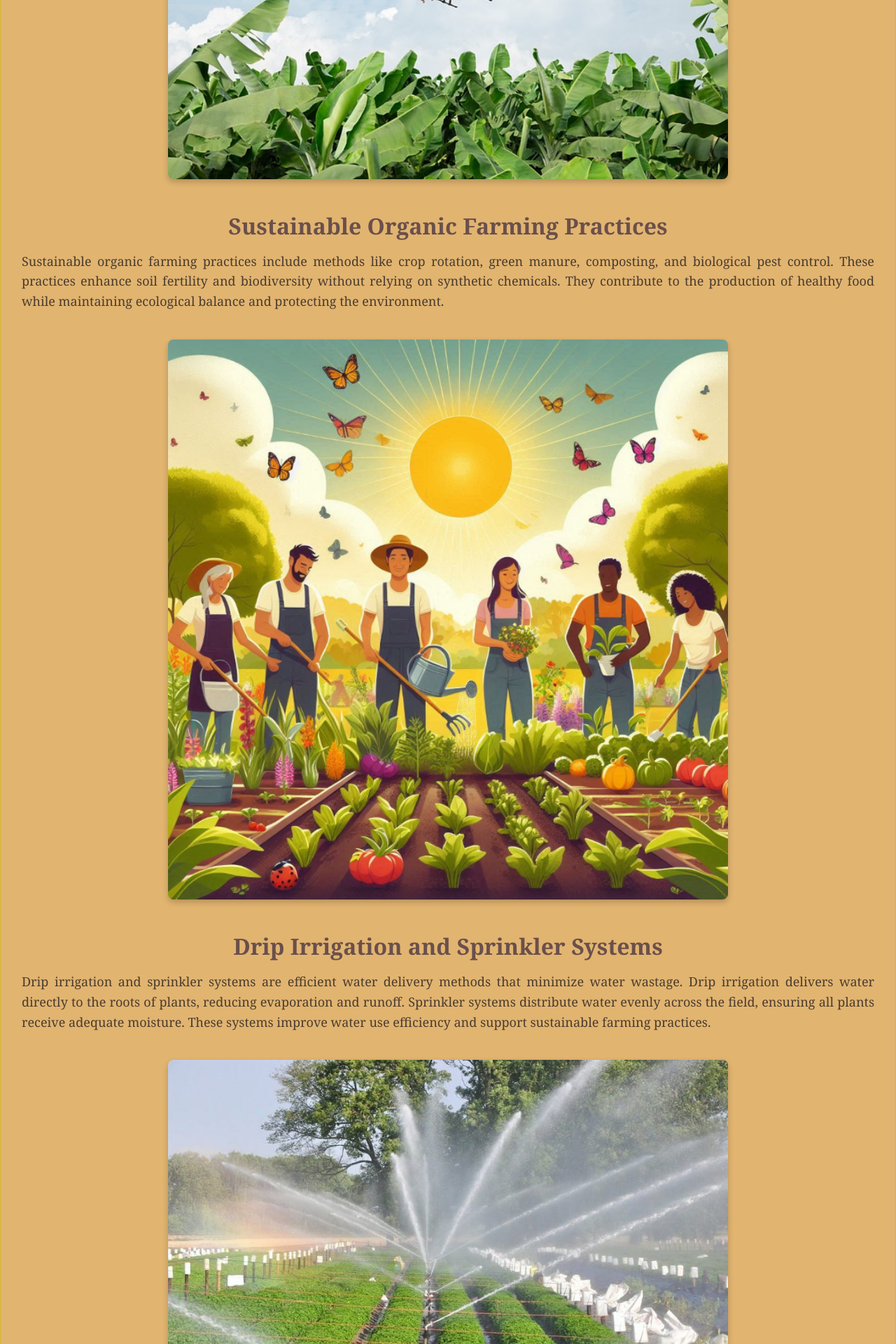
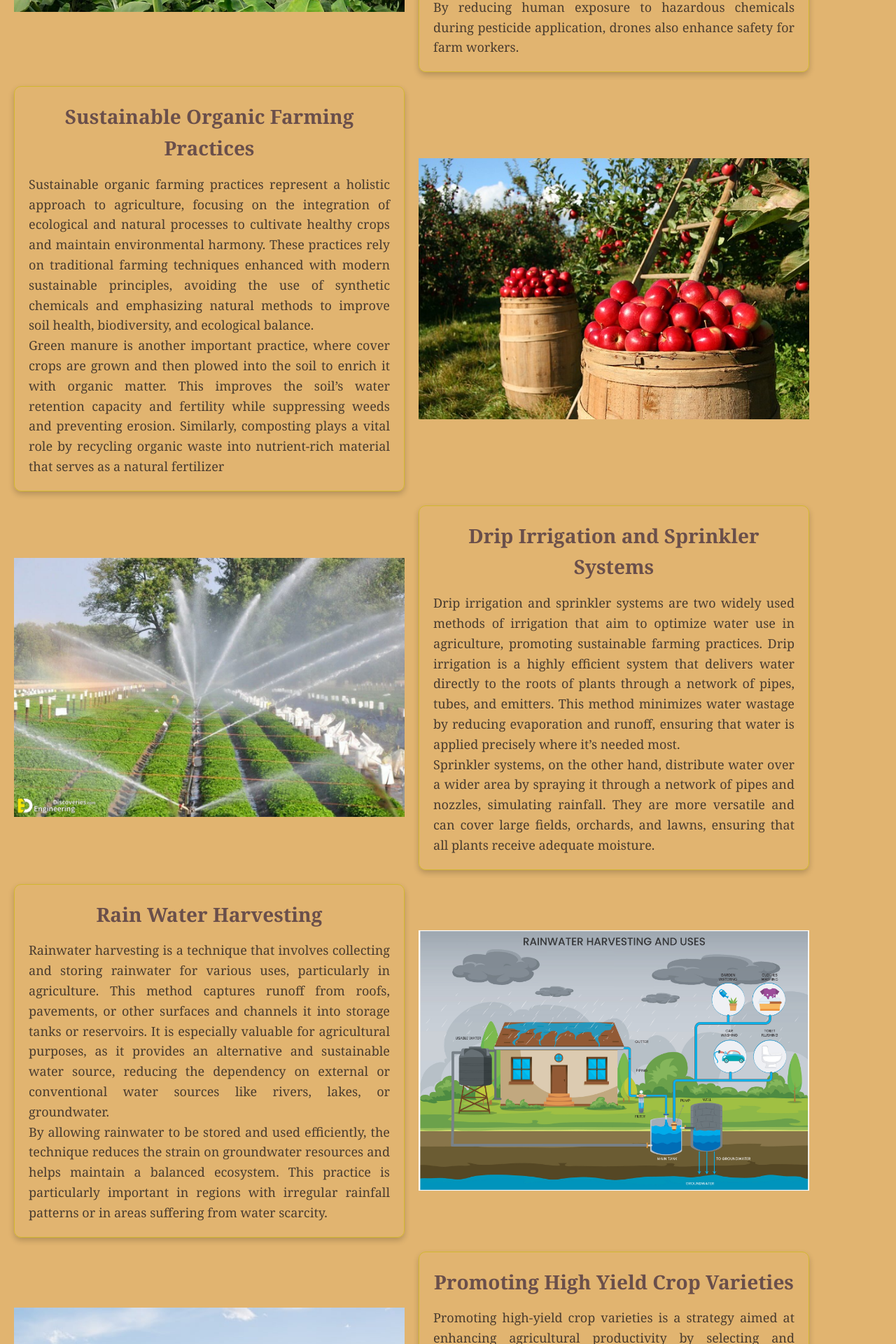
Before and after one commit to yathe/cillage_work, a React (Create React App) app: page /agriculture in a window 1280 px wide. Shown: the part 840-2760 px from the top of the page at 70% size. Built offline with nearby package versions, Linux system fonts and the light colour scheme.

Commit message:
Update Agriculture.js

```diff
--- a/src/components/Our Domain/Agriculture.js
+++ b/src/components/Our Domain/Agriculture.js
@@ -1,75 +1,162 @@
-import React from 'react';
-import Promote from '../../photos/Promote.png';
-import Sustainable from '../../photos/Sustainable.png';
-import drone from '../../photos/drone.jpg';
-import drip from '../../photos/drip-irrigation.jpg';
-import rainwater from '../../photos/rainwater.jpg';
-import './Agriculture.css'; // Import the CSS file
+import React from "react";
+import ag from "../../photos/ag.png";
+import ag1 from "../../photos/ag1.png";
+import ag2 from "../../photos/ag3.png";
+import ag5 from "../../photos/ag5.png";
+import ag6 from "../../photos/ag6.png";
+import ag7 from "../../photos/ag8.png";
+import ag8 from "../../photos/ag9.png";
+import ag9 from "../../photos/ag10.png";
+import drone from "../../photos/drone.jpg";
+import sustainable from "../../photos/Sustainable.jpg";
+import drip from "../../photos/drip-irrigation.jpg";
+import rainwater from "../../photos/rainwater.jpg";
+import promote from "../../photos/Promote.jpg";
+import Slider from "react-slick";
+import "slick-carousel/slick/slick.css";
+import "slick-carousel/slick/slick-theme.css";
+import About_us from "../About_us";
+import { useState, useEffect } from "react";
+const Agriculture = () => {
+    const [windowWidth, setWindowWidth] = useState(window.innerWidth);
 
-function Agriculture() {
+    useEffect(() => {
+        const handleResize = () => setWindowWidth(window.innerWidth);
+        window.addEventListener('resize', handleResize);
+
+        return () => window.removeEventListener('resize', handleResize);
+    }, []);
+    console.log(windowWidth);
+    const containerStyle = {
+        width: windowWidth > 768 ? '100%' : windowWidth > 480 ? '100%' : '100%',
+        padding: '20px',
+        backgroundColor: '#e1b470',
+        lineHeight: '1.6',
+        color: '#4a3c2f',
+        fontSize: windowWidth > 768 ? '18px' : windowWidth > 480 ? '16px' : '14px',
+        textAlign: 'justify',
+        borderRadius: '10px',
+        boxShadow: '0 4px 8px rgba(0, 0, 0, 0.1)',
+    };
+
+    const headerStyle = {
+        textAlign: 'center',
+        fontSize: windowWidth > 768 ? '36px' : windowWidth > 480 ? '28px' : '24px',
+        color: '#6a4f4b',
+        paddingBottom: '10px',
+        textTransform: 'uppercase',
+    };
+
+    const sectionStyle = {
+        display: 'flex',
+        alignItems: 'center',
+        width: '100%',
+        gap: '20px',
+        marginTop: '20px',
+        marginBottom: '20px',
+        flexDirection: windowWidth > 768 ? 'row' : 'column',
+    };
+
+    const imageAndContentWidth = {
+        width: windowWidth > 768 ? '45%' : '100%',
+    };
+
+    const imageStyle = {
+        ...imageAndContentWidth,
+        height: '400px',
+        objectFit: 'contain',
+        borderRadius: '8px',
+    };
+
+    const contentStyle = {
+        ...imageAndContentWidth,
+        padding: windowWidth > 768 ? '20px' : windowWidth > 480 ? '15px' : '10px',
+        border: '1px solid #d3b82f',
+        borderRadius: '10px',
+        fontFamily: 'Georgia, serif',
+        boxShadow: '0 4px 8px rgba(0, 0, 0, 0.2)',
+    };
+
+    const missionTitleStyle = {
+        fontSize: windowWidth > 768 ? '28px' : windowWidth > 480 ? '24px' : '20px',
+        color: '#6a4f4b',
+        textAlign: 'center',
+        marginBottom: '15px',
+    };
+
     return (
-        <div className="container">
-            <header className="header">
-                <h1>Agriculture</h1>
+        <div style={containerStyle}>
+            <header style={headerStyle}>
+                <h1> Agriculture</h1>
             </header>
 
-            <section className="focus-section">
-                <h2>Drone-Based Farming Practices</h2>
+            <div style={sectionStyle}>
+                <img src={drone} alt="Technology Centre" style={imageStyle} />
+                <div style={contentStyle}>
+                    <h2 style={missionTitleStyle}>Drone-Based Farming Practices</h2>
                     <p>
-                    Drone-based farming practices involve the use of drones for monitoring crops, assessing field conditions, and applying inputs like fertilizers and pesticides. Drones can cover large areas quickly and provide real-time data, helping farmers make informed decisions. This technology enhances precision agriculture, leading to better resource management and higher productivity.
+                        The integration of drones into agriculture has revolutionized traditional farming methods, offering innovative solutions to improve efficiency and productivity. Drone-based farming practices leverage the capabilities of drones to monitor crops, assess field conditions, and apply agricultural inputs like fertilizers and pesticides with unparalleled precision.
                     </p>
-            </section>
-            <section className="image-section">
-                <img src={drone} alt="Drone-Based Farming" className="image" />
-            </section>
-            <section className="focus-section">
-                <h2>Sustainable Organic Farming Practices</h2>
                     <p>
-                    Sustainable organic farming practices include methods like crop rotation, green manure, composting, and biological pest control. These practices enhance soil fertility and biodiversity without relying on synthetic chemicals. They contribute to the production of healthy food while maintaining ecological balance and protecting the environment.
+                        The benefits of drone-based farming practices extend beyond efficiency. They significantly reduce labor requirements, cut costs, and contribute to sustainable farming by minimizing the overuse of chemicals and water. By reducing human exposure to hazardous chemicals during pesticide application, drones also enhance safety for farm workers.
                     </p>
-            </section>
-            <section className="image-section">
-                <img src={Sustainable} alt="Organic Farming Practices" className="image" />
-            </section>
+                </div>
+            </div>
 
-            <section className="focus-section">
-                <h2>Drip Irrigation and Sprinkler Systems</h2>
+            <div style={sectionStyle}>
+
+                <div style={contentStyle}>
+                    <h2 style={missionTitleStyle}>Sustainable Organic Farming Practices</h2>
                     <p>
-                    Drip irrigation and sprinkler systems are efficient water delivery methods that minimize water wastage. Drip irrigation delivers water directly to the roots of plants, reducing evaporation and runoff. Sprinkler systems distribute water evenly across the field, ensuring all plants receive adequate moisture. These systems improve water use efficiency and support sustainable farming practices.
+                        Sustainable organic farming practices represent a holistic approach to agriculture, focusing on the integration of ecological and natural processes to cultivate healthy crops and maintain environmental harmony. These practices rely on traditional farming techniques enhanced with modern sustainable principles, avoiding the use of synthetic chemicals and emphasizing natural methods to improve soil health, biodiversity, and ecological balance.
                     </p>
-            </section>
-            <section className="image-section">
-                <img src={drip} alt="Drip Irrigation Systems" className="image" />
-            </section>
+                    <p>
+                        Green manure is another important practice, where cover crops are grown and then plowed into the soil to enrich it with organic matter. This improves the soil’s water retention capacity and fertility while suppressing weeds and preventing erosion. Similarly, composting plays a vital role by recycling organic waste into nutrient-rich material that serves as a natural fertilizer
+                    </p>
+                </div>
+                <img src={sustainable} alt="Technology Centre" style={imageStyle} />
+            </div>
+            <div style={sectionStyle}>
+                <img src={drip} alt="Technology Centre" style={imageStyle} />
+                <div style={contentStyle}>
+                    <h2 style={missionTitleStyle}>Drip Irrigation and Sprinkler Systems</h2>
+                    <p>
+                        Drip irrigation and sprinkler systems are two widely used methods of irrigation that aim to optimize water use in agriculture, promoting sustainable farming practices. Drip irrigation is a highly efficient system that delivers water directly to the roots of plants through a network of pipes, tubes, and emitters. This method minimizes water wastage by reducing evaporation and runoff, ensuring that water is applied precisely where it’s needed most.
+                    </p>
+                    <p>
+                        Sprinkler systems, on the other hand, distribute water over a wider area by spraying it through a network of pipes and nozzles, simulating rainfall. They are more versatile and can cover large fields, orchards, and lawns, ensuring that all plants receive adequate moisture.
+                    </p>
+                </div>
 
-            <section className="focus-section">
-                <h2>Rain Water Harvesting</h2>
+            </div>
+            <div style={sectionStyle}>
+
+                <div style={contentStyle}>
+                    <h2 style={missionTitleStyle}>Rain Water Harvesting</h2>
                     <p>
-                    Rainwater harvesting involves collecting and storing rainwater for agricultural use. It helps in recharging groundwater levels and provides an alternative water source during dry periods. This technique reduces dependency on external water sources and supports sustainable water management practices in agriculture.
+                        Rainwater harvesting is a technique that involves collecting and storing rainwater for various uses, particularly in agriculture. This method captures runoff from roofs, pavements, or other surfaces and channels it into storage tanks or reservoirs. It is especially valuable for agricultural purposes, as it provides an alternative and sustainable water source, reducing the dependency on external or conventional water sources like rivers, lakes, or groundwater.
                     </p>
-            </section>
-            <section className="image-section">
-                <img src={rainwater} alt="Rain Water Harvesting" className="image" />
-            </section>
+                    <p>
+                        By allowing rainwater to be stored and used efficiently, the technique reduces the strain on groundwater resources and helps maintain a balanced ecosystem. This practice is particularly important in regions with irregular rainfall patterns or in areas suffering from water scarcity.
+                    </p>
+                </div>
+                <img src={rainwater} alt="Technology Centre" style={imageStyle} />
+            </div>
+            <div style={sectionStyle}>
+                <img src={promote} alt="Technology Centre" style={imageStyle} />
+                <div style={contentStyle}>
+                    <h2 style={missionTitleStyle}>Promoting High Yield Crop Varieties</h2>
+                    <p>
+                        Promoting high-yield crop varieties is a strategy aimed at enhancing agricultural productivity by selecting and cultivating crop strains that are specifically bred for higher outputs. These varieties are developed through extensive research and field trials to ensure they are well-suited to the local climate, soil conditions, and agricultural practices.
+                    </p>
+                    <p>
+                        These high-yield varieties are often designed to be more resilient, capable of withstanding local environmental challenges such as drought, heat, or heavy rainfall. In addition, they are bred to resist common pests and diseases, reducing the need for chemical pesticides and contributing to more sustainable farming practices. This can result in both lower input costs and a reduction in environmental impact, benefiting both farmers and the surrounding ecosystem.
+                    </p>
+                </div>
 
-            <section className="focus-section">
-                <h2>Efficient Logistics and Transportation</h2>
-                <p>
-                    Developing efficient logistics and transportation systems ensures that agricultural produce reaches markets and consumers promptly. It involves optimizing routes, improving storage facilities, and using advanced transportation methods. This reduces post-harvest losses, maintains product quality, and increases profitability for farmers.
-                </p>
-            </section>
-
-            <section className="focus-section">
-                <h2>Promoting High Yield Crop Varieties</h2>
-                <p>
-                    Introducing high yield crop varieties involves selecting and promoting crop strains that are bred for increased productivity. These varieties are developed through research and field trials to ensure they can withstand local climatic conditions and resist common pests and diseases. This helps in achieving food security and improving farmers' income.
-                </p>
-            </section>
-            <section className="image-section">
-                <img src={Promote} alt="High Yield Crop Varieties" className="image" />
-            </section>
+            </div>
         </div>
     );
-}
+};
 
 export default Agriculture;
```
Lines whose indentation alone changed are shown as unchanged.
